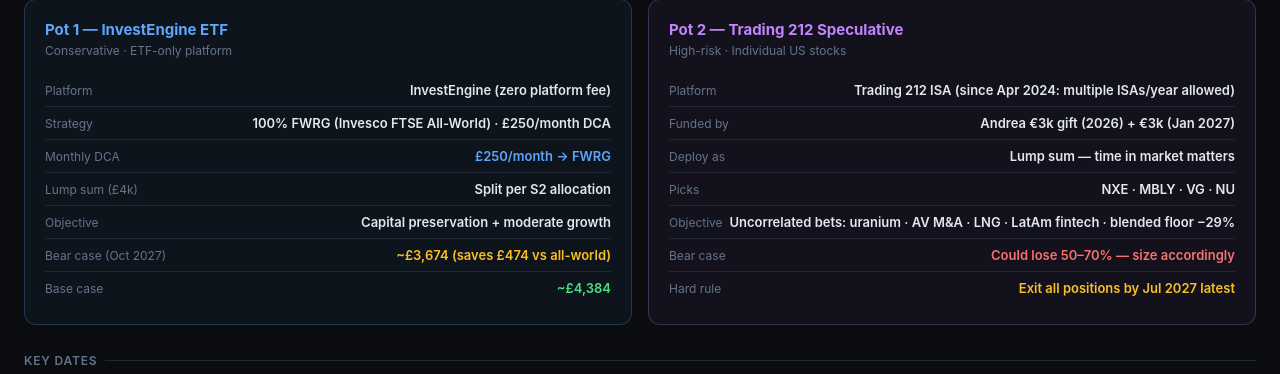
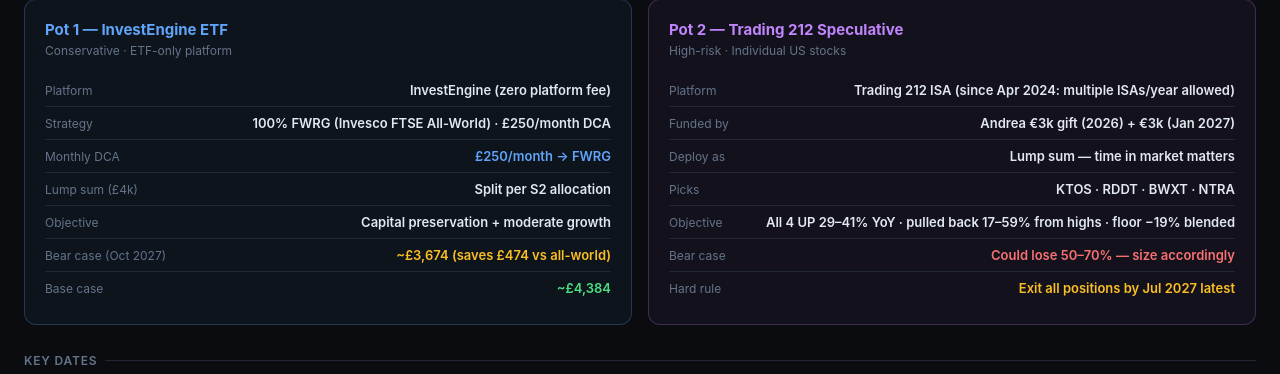
Before and after one commit to afronteddu/investment-tracker, a FastAPI app: page /alyssa in a window 1280 px wide. Shown: the part 502-876 px from the top of the page. Run offline with FastAPI, Linux system fonts and the light colour scheme.

Commit message:
feat: v6 picks — KTOS/RDDT/BWXT/NTRA — all UP 29-41% YoY, pulled back 17-59% from highs, A16Z+Buffett framework

```diff
--- a/templates/alyssa.html
+++ b/templates/alyssa.html
@@ -205,8 +205,8 @@
         <div class="info-row"><span class="info-key">Platform</span><span class="info-val">Trading 212 ISA (since Apr 2024: multiple ISAs/year allowed)</span></div>
         <div class="info-row"><span class="info-key">Funded by</span><span class="info-val">Andrea €3k gift (2026) + €3k (Jan 2027)</span></div>
         <div class="info-row"><span class="info-key">Deploy as</span><span class="info-val">Lump sum — time in market matters</span></div>
-        <div class="info-row"><span class="info-key">Picks</span><span class="info-val">NXE · MBLY · VG · NU</span></div>
-        <div class="info-row"><span class="info-key">Objective</span><span class="info-val">Uncorrelated bets: uranium · AV M&A · LNG · LatAm fintech · blended floor −29%</span></div>
+        <div class="info-row"><span class="info-key">Picks</span><span class="info-val">KTOS · RDDT · BWXT · NTRA</span></div>
+        <div class="info-row"><span class="info-key">Objective</span><span class="info-val">All 4 UP 29–41% YoY · pulled back 17–59% from highs · floor −19% blended</span></div>
         <div class="info-row"><span class="info-key">Bear case</span><span class="info-val" style="color:var(--red)">Could lose 50–70% — size accordingly</span></div>
         <div class="info-row"><span class="info-key">Hard rule</span><span class="info-val" style="color:var(--yellow)">Exit all positions by Jul 2027 latest</span></div>
       </div>
@@ -345,67 +345,71 @@
     </div>
 
     <div class="card" style="margin-bottom:16px;">
-      <h3>Allocation — £2,560 (2026 gift) · v5 Jun 2026 — four uncorrelated high-upside bets</h3>
+      <h3>Allocation — £2,560 (2026 gift) · v6 Jun 2026 — A16Z intelligence + Buffett timing</h3>
       <div style="overflow-x:auto;">
         <table>
           <thead>
-            <tr><th>Ticker</th><th>Name</th><th>Theme</th><th>Role</th><th>Price</th><th>52w Range</th><th>1y Return</th><th>Alloc</th><th>3× target</th><th>Floor</th></tr>
+            <tr><th>Ticker</th><th>Company</th><th>Sector</th><th>Price</th><th>52w Range</th><th>1yr</th><th>Below High</th><th>Rev Growth</th><th>Alloc</th><th>Bull target</th><th>Floor</th></tr>
           </thead>
           <tbody>
             <tr>
-              <td><strong style="color:var(--purple)">NXE</strong></td>
-              <td>NexGen Energy</td>
-              <td style="font-size:11px;color:var(--muted)">☢️ Uranium development</td>
-              <td><span class="badge badge-purple">Anchor 25%</span></td>
-              <td>~$9.85</td>
-              <td style="font-size:11px;color:var(--muted)">$6.26–$13.96<br><span style="color:var(--blue)">mid-range</span></td>
-              <td style="color:var(--green)">+47%</td>
-              <td style="color:var(--purple);font-weight:700;">£640</td>
-              <td style="color:var(--green)">$28–32 (3×+)</td>
-              <td style="color:var(--yellow)">$6 (−39%)</td>
+              <td><strong style="color:var(--red)">KTOS</strong></td>
+              <td>Kratos Defense</td>
+              <td style="font-size:11px;color:var(--muted)">🛡️ Autonomous drones / NATO</td>
+              <td>~$55</td>
+              <td style="font-size:11px;color:var(--muted)">$37–$134</td>
+              <td style="color:var(--green);font-weight:700">+40%</td>
+              <td style="color:var(--green);font-weight:700">−59%</td>
+              <td style="color:var(--green)">+22% · $1.4B</td>
+              <td style="color:var(--purple);font-weight:700;">£770 · 30%</td>
+              <td style="color:var(--green)">$112–150 <span style="font-size:10px">(2–2.7×)</span></td>
+              <td style="color:var(--yellow)">$40 (−27%)</td>
             </tr>
             <tr>
-              <td><strong style="color:var(--blue)">MBLY</strong></td>
-              <td>Mobileye</td>
-              <td style="font-size:11px;color:var(--muted)">🤖 Autonomous vehicles / Intel divestiture</td>
-              <td><span class="badge badge-blue">M&amp;A catalyst 30%</span></td>
-              <td>~$9.58</td>
-              <td style="font-size:11px;color:var(--muted)">$6.47–$20.18<br><span style="color:var(--green)">53% below high</span></td>
-              <td style="color:var(--red)">−41% but bouncing</td>
-              <td style="color:var(--purple);font-weight:700;">£768</td>
-              <td style="color:var(--green)">$25–30 (2.5–3×)</td>
-              <td style="color:var(--yellow)">$6.47 (−32%)</td>
+              <td><strong style="color:var(--orange)">RDDT</strong></td>
+              <td>Reddit</td>
+              <td style="font-size:11px;color:var(--muted)">🤖 AI data moat / consumer internet</td>
+              <td>~$162</td>
+              <td style="font-size:11px;color:var(--muted)">$119–$282</td>
+              <td style="color:var(--green);font-weight:700">+39.5%</td>
+              <td style="color:var(--green);font-weight:700">−43%</td>
+              <td style="color:var(--green)">+71% · $2.5B</td>
+              <td style="color:var(--purple);font-weight:700;">£770 · 30%</td>
+              <td style="color:var(--green)">$280–320 <span style="font-size:10px">(1.7–2×)</span></td>
+              <td style="color:var(--yellow)">$130 (−20%)</td>
             </tr>
             <tr>
-              <td><strong style="color:var(--cyan)">VG</strong></td>
-              <td>Venture Global LNG</td>
-              <td style="font-size:11px;color:var(--muted)">⛽ US LNG infrastructure</td>
-              <td><span class="badge badge-blue">Infrastructure 27%</span></td>
-              <td>~$12.68</td>
-              <td style="font-size:11px;color:var(--muted)">$5.72–$19.50<br><span style="color:var(--blue)">mid-range, 35% below high</span></td>
-              <td style="color:var(--green)">+9.6% (recovering from IPO crash)</td>
-              <td style="color:var(--purple);font-weight:700;">£691</td>
-              <td style="color:var(--green)">$25–35 (2–2.7×)</td>
-              <td style="color:var(--yellow)">$9–10 (−25%)</td>
+              <td><strong style="color:var(--blue)">BWXT</strong></td>
+              <td>BWX Technologies</td>
+              <td style="font-size:11px;color:var(--muted)">☢️ Nuclear monopoly (Navy + SMR)</td>
+              <td>~$193</td>
+              <td style="font-size:11px;color:var(--muted)">$133–$241</td>
+              <td style="color:var(--green);font-weight:700">+41%</td>
+              <td style="color:var(--blue);font-weight:700">−20%</td>
+              <td style="color:var(--green)">+21% · $3.4B</td>
+              <td style="color:var(--purple);font-weight:700;">£640 · 25%</td>
+              <td style="color:var(--green)">$280–320 <span style="font-size:10px">(1.5–1.7×)</span></td>
+              <td style="color:var(--yellow)">$170 (−12%)</td>
             </tr>
             <tr>
-              <td><strong style="color:var(--orange)">NU</strong></td>
-              <td>Nu Holdings</td>
-              <td style="font-size:11px;color:var(--muted)">🌎 LatAm fintech / 115M customers</td>
-              <td><span class="badge badge-orange">Fintech 18%</span></td>
-              <td>~$12.19</td>
-              <td style="font-size:11px;color:var(--muted)">$11.20–$18.98<br><span style="color:var(--green)">36% below high</span></td>
-              <td style="color:var(--blue)">+1.6% (flat but compressing)</td>
-              <td style="color:var(--purple);font-weight:700;">£461</td>
-              <td style="color:var(--green)">$28–35 (2.3–2.9×)</td>
-              <td style="color:var(--yellow)">$9–10 (−20%)</td>
+              <td><strong style="color:var(--cyan)">NTRA</strong></td>
+              <td>Natera</td>
+              <td style="font-size:11px;color:var(--muted)">🧬 Liquid biopsy / cancer detection</td>
+              <td>~$212</td>
+              <td style="font-size:11px;color:var(--muted)">$131–$256</td>
+              <td style="color:var(--green);font-weight:700">+29%</td>
+              <td style="color:var(--blue);font-weight:700">−17%</td>
+              <td style="color:var(--green)">+37% · $2.5B</td>
+              <td style="color:var(--purple);font-weight:700;">£380 · 15%</td>
+              <td style="color:var(--green)">$280–340 <span style="font-size:10px">(1.3–1.6×)</span></td>
+              <td style="color:var(--yellow)">$180 (−15%)</td>
             </tr>
           </tbody>
         </table>
       </div>
-      <div class="alert alert-purple" style="margin-top:16px;margin-bottom:0;">
-        <strong>Four uncorrelated themes:</strong> uranium development (Canada) · autonomous vehicle M&amp;A (US tech) · LNG infrastructure (US energy) · LatAm fintech (Brazil/Mexico) — no geographic overlap, no sector overlap.<br>
-        <strong>Blended worst case:</strong> ~−29%. <strong>Bull case:</strong> NXE 3×, MBLY 3× on acquisition, VG 2.5×, NU 2.5× = blended ~2.7× = ~£6,900 on £2,560.
+      <div class="alert alert-green" style="margin-top:16px;margin-bottom:0;">
+        <strong>All four are UP 29–41% over the past year</strong> — working businesses in hot sectors, not falling knives. All pulled back 17–59% from highs on fixable/sentiment reasons, not broken theses.<br>
+        <strong>Blended floor:</strong> ~−19%. <strong>Bull case:</strong> KTOS 2.7× + RDDT 2× + BWXT 1.65× + NTRA 1.6× = blended ~2.1× = ~£5,400. KTOS re-rating to prior high alone = +143%.
       </div>
     </div>
 
@@ -413,17 +417,17 @@
       <div class="card">
         <h3>Why Lump Sum, Not DCA</h3>
         <p style="font-size:12px;color:var(--muted);line-height:1.7;">
-          MBLY re-rates on Intel divestiture news — a single announcement changes the stock overnight. VG re-rates on CP2 FID — a specific decision expected H2 2026. NXE re-rates on construction start Q3 2026. NU re-rates on Mexico earnings milestones quarterly.<br><br>
+          KTOS re-rates on major drone contract announcements (event-driven, not time-averaged). RDDT re-rates on quarterly earnings showing sustained 60%+ growth. BWXT on SMR commercial contract news. NTRA on ASCO data and FDA cancer approvals.<br><br>
           <strong style="color:var(--text)">Deploy:</strong> 70% now (~£1,792), hold 30% (~£768) to average into any broad market pullback over 4–6 weeks. Do not DCA monthly.
         </p>
       </div>
       <div class="card">
         <h3>Jan 2027 — Andrea's Second Gift (~£2,560)</h3>
         <div class="info-row"><span class="info-key">Source</span><span class="info-val">Andrea's 2027 CAT gift (€3k ≈ £2,560)</span></div>
-        <div class="info-row"><span class="info-key">If MBLY acquisition announced</span><span class="info-val">Don't add — take profit and redeploy into NXE or VG</span></div>
-        <div class="info-row"><span class="info-key">If NXE construction on track</span><span class="info-val">Add to NXE — construction milestone is derisking</span></div>
-        <div class="info-row"><span class="info-key">If VG CP2 FID confirmed</span><span class="info-val">Add to VG — infrastructure rerating just beginning</span></div>
-        <div class="info-row"><span class="info-key">If NU Mexico growing fast</span><span class="info-val">Add to NU — Mexico unit economics are the re-rating catalyst</span></div>
+        <div class="info-row"><span class="info-key">If KTOS up 100%+</span><span class="info-val">Take profit on 50%, hold rest — contracts cycle not done</span></div>
+        <div class="info-row"><span class="info-key">If KTOS flat/down</span><span class="info-val">Add to KTOS if drone contract announced and thesis intact</span></div>
+        <div class="info-row"><span class="info-key">If RDDT sustaining 60%+ revenue growth</span><span class="info-val">Add to RDDT — AI licensing layer is materialising</span></div>
+        <div class="info-row"><span class="info-key">If BWXT announces SMR commercial contract</span><span class="info-val">Add to BWXT — SMR contract is the step-change catalyst</span></div>
         <div class="info-row"><span class="info-key">Hard rule</span><span class="info-val" style="color:var(--yellow)">No new names — add to existing 4 only</span></div>
         <div class="info-row"><span class="info-key">Early exit trigger</span><span class="info-val" style="color:var(--green)">Sell any position up 2.5× before May 2027</span></div>
       </div>
@@ -481,10 +485,10 @@
       <table>
         <thead><tr><th>Stock</th><th>Exchange</th><th>Shares</th><th>Avg Cost (£)</th><th>Current Price</th><th>Value (£)</th><th>P&amp;L</th><th>Status</th></tr></thead>
         <tbody id="t212Positions">
-          <tr><td><strong style="color:var(--purple)">NXE</strong><div style="font-size:11px;color:var(--muted)">NexGen Energy · 25% · ☢️ Uranium</div></td><td>NYSE</td><td>—</td><td>—</td><td>—</td><td>—</td><td>—</td><td><span class="badge badge-yellow">Not opened</span></td></tr>
-          <tr><td><strong style="color:var(--blue)">MBLY</strong><div style="font-size:11px;color:var(--muted)">Mobileye · 30% · 🤖 AV / Intel divestiture</div></td><td>NASDAQ</td><td>—</td><td>—</td><td>—</td><td>—</td><td>—</td><td><span class="badge badge-yellow">Not opened</span></td></tr>
-          <tr><td><strong style="color:var(--cyan)">VG</strong><div style="font-size:11px;color:var(--muted)">Venture Global LNG · 27% · ⛽ LNG infra</div></td><td>NYSE</td><td>—</td><td>—</td><td>—</td><td>—</td><td>—</td><td><span class="badge badge-yellow">Not opened</span></td></tr>
-          <tr><td><strong style="color:var(--orange)">NU</strong><div style="font-size:11px;color:var(--muted)">Nu Holdings · 18% · 🌎 LatAm fintech</div></td><td>NYSE</td><td>—</td><td>—</td><td>—</td><td>—</td><td>—</td><td><span class="badge badge-yellow">Not opened</span></td></tr>
+          <tr><td><strong style="color:var(--red)">KTOS</strong><div style="font-size:11px;color:var(--muted)">Kratos Defense · 30% · 🛡️ Autonomous drones</div></td><td>NASDAQ</td><td>—</td><td>—</td><td>—</td><td>—</td><td>—</td><td><span class="badge badge-yellow">Not opened</span></td></tr>
+          <tr><td><strong style="color:var(--orange)">RDDT</strong><div style="font-size:11px;color:var(--muted)">Reddit · 30% · 🤖 AI data moat</div></td><td>NYSE</td><td>—</td><td>—</td><td>—</td><td>—</td><td>—</td><td><span class="badge badge-yellow">Not opened</span></td></tr>
+          <tr><td><strong style="color:var(--blue)">BWXT</strong><div style="font-size:11px;color:var(--muted)">BWX Technologies · 25% · ☢️ Nuclear monopoly</div></td><td>NYSE</td><td>—</td><td>—</td><td>—</td><td>—</td><td>—</td><td><span class="badge badge-yellow">Not opened</span></td></tr>
+          <tr><td><strong style="color:var(--cyan)">NTRA</strong><div style="font-size:11px;color:var(--muted)">Natera · 15% · 🧬 Liquid biopsy</div></td><td>NASDAQ</td><td>—</td><td>—</td><td>—</td><td>—</td><td>—</td><td><span class="badge badge-yellow">Not opened</span></td></tr>
         </tbody>
       </table>
       <p style="font-size:11px;color:var(--muted);margin-top:12px;line-height:1.5;">Update this table manually after opening positions. Trading 212 ISA supports US-listed stocks including all NASDAQ names above.</p>
@@ -535,7 +539,7 @@
       <div class="card">
         <h3 class="green">Case for Lump Sum (Recommended)</h3>
         <div class="info-row"><span class="info-key">Time in market</span><span class="info-val">Every month you delay = one less month at 4×</span></div>
-        <div class="info-row"><span class="info-key">Thesis nature</span><span class="info-val">MBLY by Intel divestiture, VG by CP2 FID, NXE by construction start, NU by Mexico earnings</span></div>
+        <div class="info-row"><span class="info-key">Thesis nature</span><span class="info-val">KTOS by drone contracts, RDDT by earnings + AI licensing, BWXT by SMR contract, NTRA by ASCO/FDA approvals</span></div>
         <div class="info-row"><span class="info-key">Hard exit date</span><span class="info-val">16 months is short — DCA over 12 months leaves only 4 months to compound</span></div>
         <div class="info-row"><span class="info-key">Vanguard research</span><span class="info-val">Lump sum beats DCA ~67% of time over 12 months (diversified portfolios)</span></div>
         <div class="info-row"><span class="info-key">Verdict</span><span class="info-val" style="color:var(--green)">Deploy €3k immediately as lump sum</span></div>
@@ -546,8 +550,8 @@
           If you're concerned about entering at a bad time, use a 2-tranche approach — not full monthly DCA:
         </p>
         <div class="info-row"><span class="info-key">Tranche 1 (now)</span><span class="info-val" style="color:var(--purple)">70% → £1,790</span></div>
-        <div class="info-row"><span class="info-key">NXE allocation</span><span class="info-val">£640 anchor — construction catalyst summer 2026, 3×+ target</span></div>
-        <div class="info-row"><span class="info-key">MBLY / VG / NU</span><span class="info-val">£1,330 (70% of their allocation)</span></div>
+        <div class="info-row"><span class="info-key">KTOS allocation</span><span class="info-val">£770 (30%) — highest asymmetry, 59% below high, drone dominance contracts</span></div>
+        <div class="info-row"><span class="info-key">RDDT / BWXT / NTRA</span><span class="info-val">£1,330 (remaining allocation, 70% now 30% after pullback)</span></div>
         <div class="info-row"><span class="info-key">Tranche 2 (4–6 weeks)</span><span class="info-val" style="color:var(--purple)">30% → £770</span></div>
         <div class="info-row"><span class="info-key">Trigger</span><span class="info-val">Any 5%+ dip in NASDAQ or on position</span></div>
       </div>
@@ -712,7 +716,7 @@
             <td style="color:var(--red)">~£5,200</td>
             <td style="color:var(--red)">~£600 (−80%)</td>
             <td style="color:var(--red);font-weight:700">~£5,800</td>
-            <td style="font-size:11px;color:var(--muted)">All 4 hit floors (NXE -39%, MBLY -32%, VG -25%, NU -20%). Blended spec pot down ~29%.</td>
+            <td style="font-size:11px;color:var(--muted)">All 4 hit 52w lows (KTOS -27%, RDDT -20%, BWXT -12%, NTRA -15%). Blended spec pot down ~19%.</td>
           </tr>
         </tbody>
       </table>
@@ -772,8 +776,8 @@ document.getElementById('dcaRemaining').textContent = '£' + (MONTHLY_DCA * mont
 // ── Exit checklists ───────────────────────────────────────────────────────────
 const SPEC_EXIT = [
   'Set price targets for all 4 positions (3× minimum, exit all by Jul 2027)',
-  'Review MBLY: Intel divestiture news? Any acquisition bid announced? Revenue recovery on track?',
-  'Review VG: CP2 FID confirmed? Contract dispute risk cleared? LNG cargo delivery on schedule?',
+  'Review KTOS: drone contract announcements, DoD budget for unmanned systems, JPMorgan thesis intact?',
+  'Review RDDT: revenue growth sustaining 50%+? AI data licensing deals renewed/expanded? S&P 500 inclusion?',
   'If any position up 3×+ before May 2027 → sell immediately (don\'t get greedy)',
   'Begin liquidating 50% of speculative holdings by July 1, 2027',
   'Sell all remaining speculative positions by August 2027',
```
